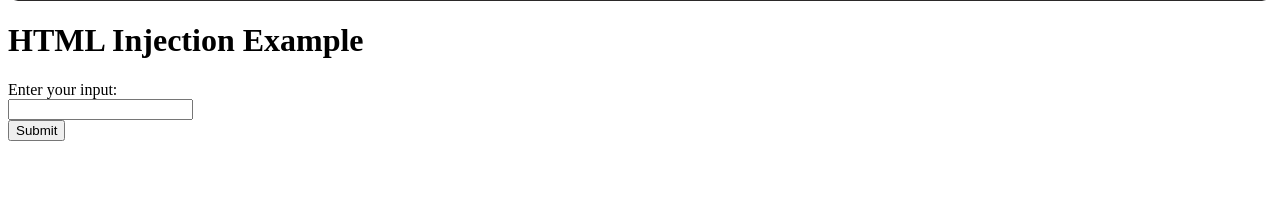
After one commit to DavidHTwastaken/software-security-final-project, a Flask app: page /html_injection in a window 1280 px wide. The commit adds this page. Shown: the part 96-300 px from the top of the page. Run offline with Flask 3, Linux system fonts and the light colour scheme.

Commit message:
feat: add bug page

```diff
--- a/app/src/app.py
+++ b/app/src/app.py
@@ -87,12 +87,6 @@ def about():
     return render_template('about.html')
 
 
-# @app.route("/")
-# @app.route('/difficulty')
-# def difficulty():
-#     return render_template('difficulty.html')
-
-
 @app.route('/logout')
 def logout():
     session.clear()
@@ -116,6 +110,15 @@ def difficulty():
     else:
         return render_template('difficulty.html')
 
+@app.route('/html_injection', methods=['GET', 'POST'])
+def html_injection():
+    if request.method == 'POST':
+        user_input = request.form['input']
+        # Process the user input here
+        # Example: save to database, sanitize input, etc.
+        return "Input received: " + user_input
+    return render_template('html_injection.html')
+
 
 if __name__ == '__main__':
     app.run(debug=True, host="0.0.0.0")
--- a/app/src/templates/bugs.html
+++ b/app/src/templates/bugs.html
@@ -5,6 +5,6 @@
 <ul>
     <li><a href="#home">Bug1</a></li>
     <li><a href="#news">Bug2</a></li>
-    <li><a href="#contact">Bug3</a></li>
+    <li><a href="{{ url_for('html_injection') }}">Bug3</a></li>
 </ul>
 {% endblock %}
--- /dev/null
+++ b/app/src/templates/html_injection.html
@@ -0,0 +1,11 @@
+{% extends 'base.html' %}
+
+{% block content %}
+<link rel="stylesheet" type="text/css" href="../static/css/bugs.css" />
+<h1>HTML Injection Example</h1>
+<form action="{{ url_for('html_injection') }}" method="GET">
+    <label for="input">Enter your input:</label><br>
+    <input type="text" id="input" name="input"><br>
+    <input type="submit" value="Submit">
+</form>
+{% endblock %}
```
